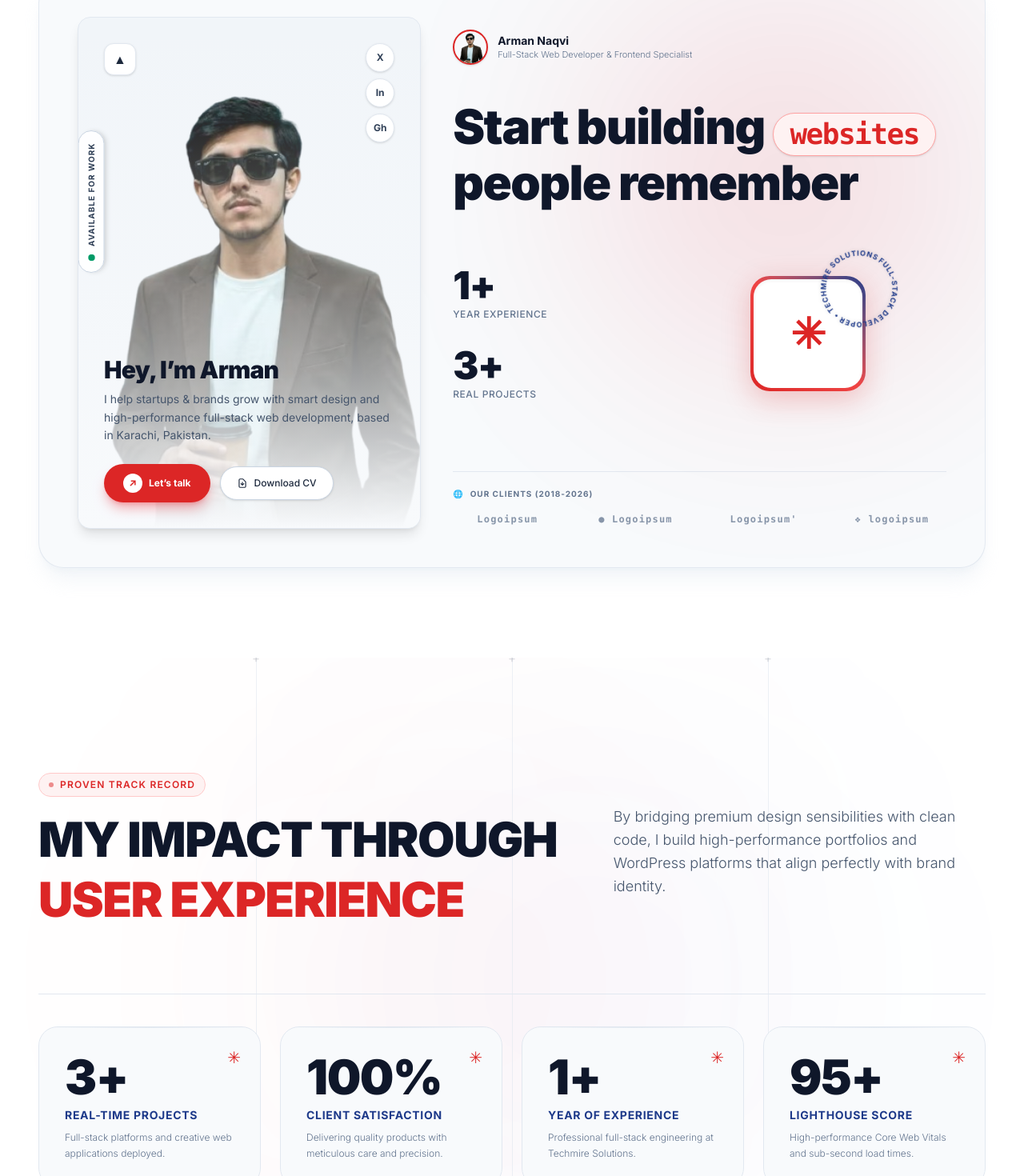
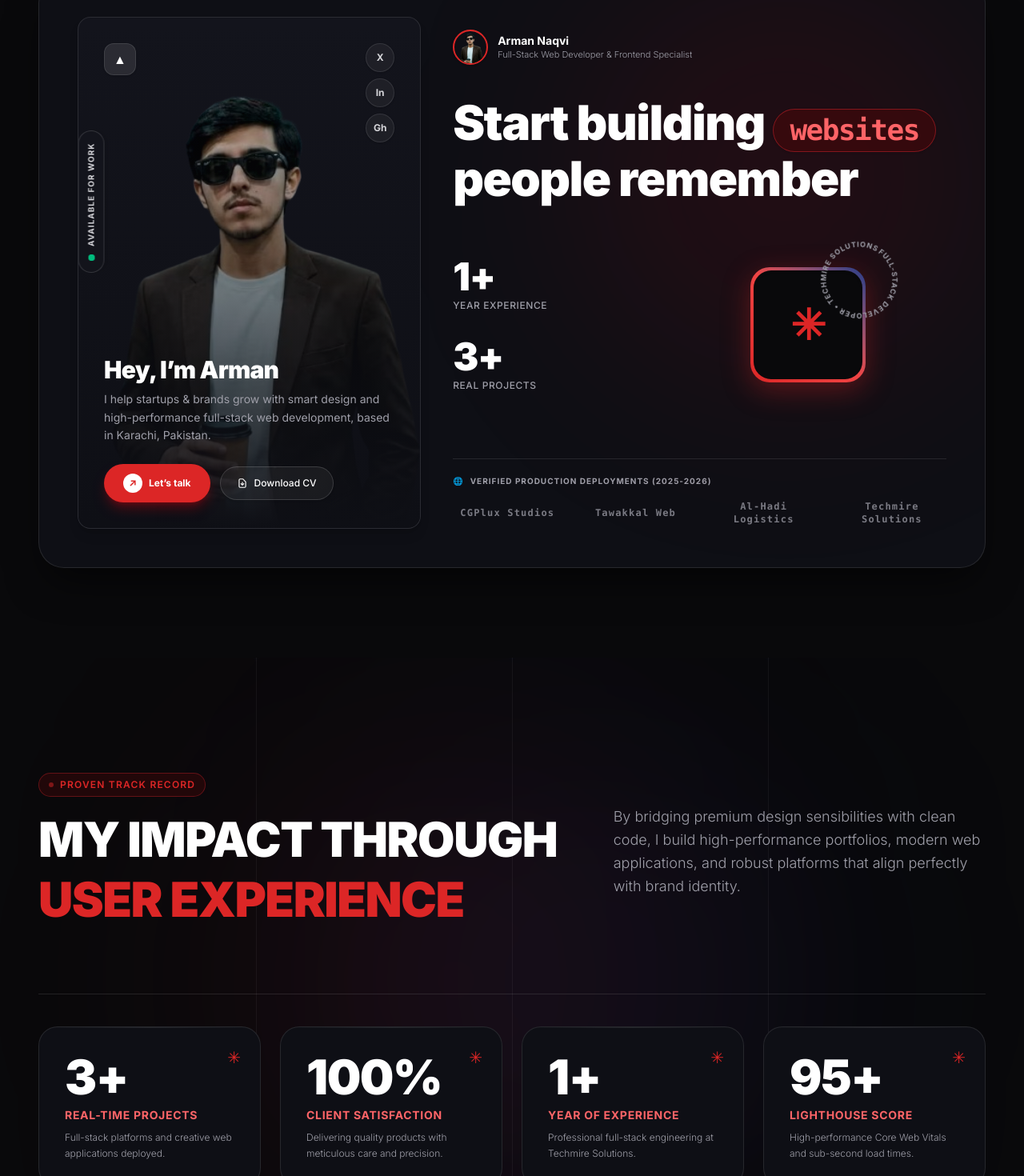
Before and after one commit to armanh148/PortFolio, a Next.js app: page / in a window 1280 px wide. Shown: the part 1230-2700 px from the top of the page at 80% size. Built offline with nearby package versions, Linux system fonts and the light colour scheme; no server answers.

Commit message:
feat: add new about, brand ticker, services rows, and stats counter components

```diff
--- a/src/components/AboutSectionRef.tsx
+++ b/src/components/AboutSectionRef.tsx
@@ -11,10 +11,10 @@ export default function AboutSectionRef({ site }: { site: SiteData }) {
   const firstName = site.name ? site.name.split(" ")[0] : "Arman";
 
   return (
-    <section className="relative py-20 sm:py-28 px-4 sm:px-6 md:px-12 bg-white text-[#0f172a] overflow-hidden select-none">
+    <section className="relative py-20 sm:py-28 px-4 sm:px-6 md:px-12 bg-[#09090b] text-white overflow-hidden select-none">
       <div className="max-w-[1500px] mx-auto">
         {/* Main Card Container */}
-        <div className="relative rounded-3xl sm:rounded-[32px] bg-[#f8fafc] border border-slate-200/90 p-5 sm:p-8 lg:p-12 shadow-xl shadow-slate-200/40 overflow-hidden grid grid-cols-1 lg:grid-cols-12 gap-8 lg:gap-10 items-center">
+        <div className="relative rounded-3xl sm:rounded-[32px] bg-[#0e0f15] border border-white/10 p-5 sm:p-8 lg:p-12 shadow-2xl shadow-black/60 overflow-hidden grid grid-cols-1 lg:grid-cols-12 gap-8 lg:gap-10 items-center">
 
           {/* Subtle background glow */}
           <div className="absolute top-0 right-0 w-[350px] sm:w-[500px] h-[350px] sm:h-[500px] bg-red-600/10 blur-[130px] rounded-full pointer-events-none" />
@@ -23,13 +23,13 @@ export default function AboutSectionRef({ site }: { site: SiteData }) {
           <motion.div
             whileHover={{ y: -4 }}
             transition={{ duration: 0.3 }}
-            className="lg:col-span-5 relative rounded-2xl overflow-hidden bg-slate-100 border border-slate-200 min-h-[460px] sm:min-h-[560px] lg:min-h-[640px] flex flex-col justify-between p-5 sm:p-8 group shadow-lg"
+            className="lg:col-span-5 relative rounded-2xl overflow-hidden bg-[#13141c] border border-white/10 min-h-[460px] sm:min-h-[560px] lg:min-h-[640px] flex flex-col justify-between p-5 sm:p-8 group shadow-lg"
           >
             {/* Top Bar: Brand logo left & Social icons right */}
             <div className="relative z-20 flex justify-between items-start">
               <motion.div
                 whileHover={{ rotate: 90, scale: 1.1 }}
-                className="w-9 h-9 sm:w-10 sm:h-10 rounded-xl bg-white shadow-sm flex items-center justify-center border border-slate-200 text-slate-800 font-bold cursor-pointer transition-colors hover:border-[#dc2626]"
+                className="w-9 h-9 sm:w-10 sm:h-10 rounded-xl bg-white/10 shadow-sm flex items-center justify-center border border-white/10 text-white font-bold cursor-pointer transition-colors hover:border-[#dc2626]"
               >
                 ▲
               </motion.div>
@@ -47,7 +47,7 @@ export default function AboutSectionRef({ site }: { site: SiteData }) {
                     rel="noopener noreferrer"
                     whileHover={{ scale: 1.15, x: -2 }}
                     whileTap={{ scale: 0.95 }}
-                    className="w-8 h-8 sm:w-9 sm:h-9 rounded-full bg-white hover:bg-[#1e3a8a] hover:text-white border border-slate-200 flex items-center justify-center text-xs font-bold text-slate-700 transition-all shadow-sm"
+                    className="w-8 h-8 sm:w-9 sm:h-9 rounded-full bg-white/5 hover:bg-[#dc2626] hover:text-white border border-white/10 flex items-center justify-center text-xs font-bold text-zinc-300 transition-all shadow-sm"
                   >
                     {s.label}
                   </motion.a>
@@ -62,17 +62,17 @@ export default function AboutSectionRef({ site }: { site: SiteData }) {
                 alt={site.name}
                 fill
                 sizes="(max-width: 1024px) 100vw, 40vw"
-                className="object-cover object-top filter contrast-105 brightness-100 group-hover:scale-105 transition-all duration-700"
+                className="object-cover object-top filter contrast-105 brightness-95 group-hover:scale-105 transition-all duration-700"
               />
-              <div className="absolute inset-0 bg-gradient-to-t from-[#f8fafc] via-[#f8fafc]/40 to-transparent" />
+              <div className="absolute inset-0 bg-gradient-to-t from-[#0e0f15] via-[#0e0f15]/50 to-transparent" />
             </div>
 
             {/* Vertical "Available for Work" Pill */}
             <div className="absolute left-4 top-1/2 -translate-y-1/2 z-20 hidden sm:block">
-              <span className="inline-flex items-center gap-2.5 -rotate-90 origin-left text-[10px] font-bold uppercase tracking-widest bg-white/95 border border-slate-300 px-3.5 py-2 rounded-full text-slate-700 shadow-md">
+              <span className="inline-flex items-center gap-2.5 -rotate-90 origin-left text-[10px] font-bold uppercase tracking-widest bg-[#13141c]/90 border border-white/15 px-3.5 py-2 rounded-full text-zinc-300 shadow-md backdrop-blur-md">
                 <span className="relative flex h-2 w-2">
                   <span className="animate-ping absolute inline-flex h-full w-full rounded-full bg-emerald-500 opacity-75" />
-                  <span className="relative inline-flex rounded-full h-2 w-2 bg-emerald-600" />
+                  <span className="relative inline-flex rounded-full h-2 w-2 bg-emerald-500" />
                 </span>
                 Available for Work
               </span>
@@ -81,12 +81,12 @@ export default function AboutSectionRef({ site }: { site: SiteData }) {
             {/* Bottom Card Content */}
             <div className="relative z-20 pt-36 sm:pt-60">
               <Reveal delay={0.1}>
-                <h3 className="text-2xl sm:text-3xl font-black text-[#0f172a] mb-2 tracking-tight">
+                <h3 className="text-2xl sm:text-3xl font-black text-white mb-2 tracking-tight">
                   Hey, I&rsquo;m {firstName}
                 </h3>
               </Reveal>
               <Reveal delay={0.2}>
-                <p className="text-xs sm:text-sm text-slate-600 font-normal leading-relaxed mb-6 max-w-sm">
+                <p className="text-xs sm:text-sm text-zinc-400 font-normal leading-relaxed mb-6 max-w-sm">
                   I help startups &amp; brands grow with smart design and high-performance full-stack web development, based in {site.location || "Karachi, Pakistan"}.
                 </p>
               </Reveal>
@@ -109,7 +109,7 @@ export default function AboutSectionRef({ site }: { site: SiteData }) {
                   href="#hero"
                   whileHover={{ scale: 1.05 }}
                   whileTap={{ scale: 0.96 }}
-                  className="inline-flex items-center gap-2 border border-slate-300 bg-white hover:bg-slate-50 text-slate-800 text-xs font-medium px-4 sm:px-5 py-2.5 sm:py-3 rounded-full transition-all shadow-sm"
+                  className="inline-flex items-center gap-2 border border-white/15 bg-white/5 hover:bg-white/10 text-white text-xs font-medium px-4 sm:px-5 py-2.5 sm:py-3 rounded-full transition-all shadow-sm"
                 >
                   <svg viewBox="0 0 24 24" fill="none" stroke="currentColor" strokeWidth="2" className="w-3.5 h-3.5">
                     <path strokeLinecap="round" strokeLinejoin="round" d="M12 10v6m0 0l-3-3m3 3l3-3m2 8H7a2 2 0 01-2-2V5a2 2 0 012-2h5.586a1 1 0 01.707.293l5.414 5.414a1 1 0 01.293.707V19a2 2 0 01-2 2z" />
@@ -135,8 +135,8 @@ export default function AboutSectionRef({ site }: { site: SiteData }) {
               </div>
               <Reveal delay={0.1}>
                 <div>
-                  <h4 className="text-sm font-bold text-[#0f172a] leading-tight">{site.name}</h4>
-                  <p className="text-[11px] text-slate-500 font-light">{site.role}</p>
+                  <h4 className="text-sm font-bold text-white leading-tight">{site.name}</h4>
+                  <p className="text-[11px] text-zinc-400 font-light">{site.role}</p>
                 </div>
               </Reveal>
             </div>
@@ -144,11 +144,11 @@ export default function AboutSectionRef({ site }: { site: SiteData }) {
             {/* Massive Headline with Glowing Pill Badge */}
             <Reveal delay={0.2}>
               <div className="mb-8 sm:mb-10">
-                <h2 className="text-2xl sm:text-4xl lg:text-5xl xl:text-6xl font-black tracking-tight leading-[1.1] text-[#0f172a]">
+                <h2 className="text-2xl sm:text-4xl lg:text-5xl xl:text-6xl font-black tracking-tight leading-[1.1] text-white">
                   Start building{" "}
                   <motion.span
                     whileHover={{ scale: 1.05 }}
-                    className="inline-block bg-red-50 border border-red-300 text-[#dc2626] px-3.5 sm:px-5 py-1 sm:py-1.5 rounded-full text-xl sm:text-3xl lg:text-4xl font-mono shadow-sm cursor-pointer"
+                    className="inline-block bg-red-950/60 border border-red-500/40 text-red-400 px-3.5 sm:px-5 py-1 sm:py-1.5 rounded-full text-xl sm:text-3xl lg:text-4xl font-mono shadow-sm cursor-pointer"
                   >
                     websites
                   </motion.span>{" "}
@@ -163,10 +163,10 @@ export default function AboutSectionRef({ site }: { site: SiteData }) {
               <div className="sm:col-span-5 flex flex-row sm:flex-col justify-between sm:justify-start gap-6 sm:gap-8">
                 <Reveal delay={0.3}>
                   <div className="group">
-                    <div className="text-3xl sm:text-4xl lg:text-5xl font-black text-[#0f172a] tracking-tight mb-1 group-hover:text-[#dc2626] transition-colors">
+                    <div className="text-3xl sm:text-4xl lg:text-5xl font-black text-white tracking-tight mb-1 group-hover:text-[#dc2626] transition-colors">
                       <AnimatedCounter value="1+" />
                     </div>
-                    <p className="text-[11px] sm:text-xs text-slate-500 font-medium uppercase tracking-wider">
+                    <p className="text-[11px] sm:text-xs text-zinc-400 font-medium uppercase tracking-wider">
                       Year experience
                     </p>
                   </div>
@@ -174,10 +174,10 @@ export default function AboutSectionRef({ site }: { site: SiteData }) {
 
                 <Reveal delay={0.4}>
                   <div className="group">
-                    <div className="text-3xl sm:text-4xl lg:text-5xl font-black text-[#0f172a] tracking-tight mb-1 group-hover:text-[#dc2626] transition-colors">
+                    <div className="text-3xl sm:text-4xl lg:text-5xl font-black text-white tracking-tight mb-1 group-hover:text-[#dc2626] transition-colors">
                       <AnimatedCounter value="3+" />
                     </div>
-                    <p className="text-[11px] sm:text-xs text-slate-500 font-medium uppercase tracking-wider">
+                    <p className="text-[11px] sm:text-xs text-zinc-400 font-medium uppercase tracking-wider">
                       Real projects
                     </p>
                   </div>
@@ -191,9 +191,9 @@ export default function AboutSectionRef({ site }: { site: SiteData }) {
                   <motion.div
                     whileHover={{ scale: 1.08, rotate: 6 }}
                     transition={{ type: "spring", stiffness: 300, damping: 15 }}
-                    className="w-28 h-28 sm:w-36 sm:h-36 rounded-3xl bg-gradient-to-tr from-[#dc2626] via-[#ef4444] to-[#1e3a8a] p-1 shadow-[0_10px_35px_rgba(220,38,38,0.25)] flex items-center justify-center cursor-pointer"
+                    className="w-28 h-28 sm:w-36 sm:h-36 rounded-3xl bg-gradient-to-tr from-[#dc2626] via-[#ef4444] to-[#1e3a8a] p-1 shadow-[0_10px_35px_rgba(220,38,38,0.35)] flex items-center justify-center cursor-pointer"
                   >
-                    <div className="w-full h-full bg-white rounded-[22px] flex items-center justify-center shadow-inner">
+                    <div className="w-full h-full bg-[#09090b] rounded-[22px] flex items-center justify-center shadow-inner">
                       <motion.span
                         animate={{ scale: [1, 1.15, 1] }}
                         transition={{ duration: 3, repeat: Infinity, ease: "easeInOut" }}
@@ -210,7 +210,7 @@ export default function AboutSectionRef({ site }: { site: SiteData }) {
                     transition={{ duration: 20, repeat: Infinity, ease: "linear" }}
                     className="absolute -right-2 -top-1 sm:-right-4 sm:-top-2 w-24 h-24 sm:w-28 sm:h-28 cursor-pointer pointer-events-none"
                   >
-                    <svg viewBox="0 0 100 100" className="w-full h-full text-[#1e3a8a] fill-current drop-shadow-sm">
+                    <svg viewBox="0 0 100 100" className="w-full h-full text-zinc-400 fill-current drop-shadow-sm">
                       <path id="circlePath" d="M 50, 50 m -37, 0 a 37,37 0 1,1 74,0 a 37,37 0 1,1 -74,0" fill="none" />
                       <text className="text-[8px] font-bold uppercase tracking-widest">
                         <textPath href="#circlePath">
@@ -224,18 +224,18 @@ export default function AboutSectionRef({ site }: { site: SiteData }) {
             </div>
 
             {/* Bottom Row: Client Logos */}
-            <div className="border-t border-slate-200 pt-5">
-              <p className="text-[10px] font-bold uppercase tracking-widest text-slate-500 mb-3 flex items-center gap-2">
-                <span>🌐</span> Our clients (2018-2026)
+            <div className="border-t border-white/10 pt-5">
+              <p className="text-[10px] font-bold uppercase tracking-widest text-zinc-400 mb-3 flex items-center gap-2">
+                <span>🌐</span> Verified Production Deployments (2025-2026)
               </p>
               <div className="grid grid-cols-2 sm:grid-cols-4 gap-3 sm:gap-6 items-center opacity-75 hover:opacity-100 transition-opacity">
-                {["Logoipsum", "● Logoipsum", "Logoipsum'", "❖ logoipsum"].map((logo) => (
+                {["CGPlux Studios", "Tawakkal Web", "Al-Hadi Logistics", "Techmire Solutions"].map((client) => (
                   <motion.span
-                    key={logo}
+                    key={client}
                     whileHover={{ scale: 1.08, color: "#dc2626" }}
-                    className="text-xs font-mono font-bold tracking-widest text-slate-500 transition-colors cursor-pointer text-center py-1 bg-slate-100 sm:bg-transparent rounded-lg sm:rounded-none"
+                    className="text-xs font-mono font-bold tracking-widest text-zinc-400 transition-colors cursor-pointer text-center py-1 bg-white/5 sm:bg-transparent rounded-lg sm:rounded-none"
                   >
-                    {logo}
+                    {client}
                   </motion.span>
                 ))}
               </div>
--- a/src/components/StatsCounter.tsx
+++ b/src/components/StatsCounter.tsx
@@ -29,30 +29,30 @@ const STATS = [
 
 export default function StatsCounter() {
   return (
-    <section className="relative py-16 sm:py-24 md:py-36 bg-white text-[#0f172a] border-b border-slate-200 px-4 sm:px-6 md:px-12 overflow-hidden select-none">
+    <section className="relative py-16 sm:py-24 md:py-36 bg-[#09090b] text-white border-b border-white/10 px-4 sm:px-6 md:px-12 overflow-hidden select-none">
       {/* Background ambient lighting */}
-      <div className="absolute top-1/2 left-1/4 -translate-y-1/2 w-[500px] h-[500px] bg-red-500/5 blur-[160px] rounded-full pointer-events-none" />
-      <div className="absolute top-1/2 right-1/4 -translate-y-1/2 w-[450px] h-[450px] bg-blue-600/5 blur-[160px] rounded-full pointer-events-none" />
+      <div className="absolute top-1/2 left-1/4 -translate-y-1/2 w-[500px] h-[500px] bg-red-500/10 blur-[160px] rounded-full pointer-events-none" />
+      <div className="absolute top-1/2 right-1/4 -translate-y-1/2 w-[450px] h-[450px] bg-blue-600/10 blur-[160px] rounded-full pointer-events-none" />
 
       {/* Grid line separator */}
-      <div className="absolute left-1/4 top-0 bottom-0 border-r border-slate-200/60 hidden lg:block" />
-      <div className="absolute left-2/4 top-0 bottom-0 border-r border-slate-200/60 hidden lg:block" />
-      <div className="absolute left-3/4 top-0 bottom-0 border-r border-slate-200/60 hidden lg:block" />
+      <div className="absolute left-1/4 top-0 bottom-0 border-r border-white/5 hidden lg:block" />
+      <div className="absolute left-2/4 top-0 bottom-0 border-r border-white/5 hidden lg:block" />
+      <div className="absolute left-3/4 top-0 bottom-0 border-r border-white/5 hidden lg:block" />
 
       {/* Intersection Crosshairs */}
-      <span className="cross-mark text-slate-300" style={{ left: "25%", top: "0", transform: "translate(-50%, -50%)" }}>+</span>
-      <span className="cross-mark text-slate-300" style={{ left: "50%", top: "0", transform: "translate(-50%, -50%)" }}>+</span>
-      <span className="cross-mark text-slate-300" style={{ left: "75%", top: "0", transform: "translate(-50%, -50%)" }}>+</span>
+      <span className="cross-mark text-white/20" style={{ left: "25%", top: "0", transform: "translate(-50%, -50%)" }}>+</span>
+      <span className="cross-mark text-white/20" style={{ left: "50%", top: "0", transform: "translate(-50%, -50%)" }}>+</span>
+      <span className="cross-mark text-white/20" style={{ left: "75%", top: "0", transform: "translate(-50%, -50%)" }}>+</span>
 
       <div className="max-w-[1500px] mx-auto relative z-10">
         <div className="grid grid-cols-1 lg:grid-cols-12 gap-8 lg:gap-12 items-center mb-10 sm:mb-16 md:mb-20">
           <div className="lg:col-span-7">
             <Reveal>
-              <span className="inline-flex items-center gap-2 px-3 py-1.5 rounded-full border border-red-200 bg-red-50 text-xs text-[#dc2626] font-semibold uppercase tracking-widest mb-3 sm:mb-4">
+              <span className="inline-flex items-center gap-2 px-3 py-1.5 rounded-full border border-red-500/30 bg-red-950/40 text-xs text-[#dc2626] font-semibold uppercase tracking-widest mb-3 sm:mb-4">
                 <span className="w-1.5 h-1.5 rounded-full bg-[#dc2626] animate-pulse" />
                 Proven Track Record
               </span>
-              <h2 className="text-3xl sm:text-5xl lg:text-6xl font-black uppercase tracking-tight text-[#0f172a] leading-tight">
+              <h2 className="text-3xl sm:text-5xl lg:text-6xl font-black uppercase tracking-tight text-white leading-tight">
                 My Impact Through <br />
                 <span className="text-[#dc2626]">User Experience</span>
               </h2>
@@ -60,24 +60,24 @@ export default function StatsCounter() {
           </div>
           <div className="lg:col-span-5">
             <Reveal delay={0.2}>
-              <p className="text-slate-600 font-light text-sm sm:text-base md:text-lg leading-relaxed">
-                By bridging premium design sensibilities with clean code, I build high-performance portfolios and WordPress platforms that align perfectly with brand identity.
+              <p className="text-zinc-400 font-light text-sm sm:text-base md:text-lg leading-relaxed">
+                By bridging premium design sensibilities with clean code, I build high-performance portfolios, modern web applications, and robust platforms that align perfectly with brand identity.
               </p>
             </Reveal>
           </div>
         </div>
 
-        {/* Stats Grid with Animated Counters & Clean Light Cards (2 columns on mobile, 4 on desktop) */}
-        <div className="grid grid-cols-2 lg:grid-cols-4 gap-3 sm:gap-6 pt-6 sm:pt-10 border-t border-slate-200">
+        {/* Stats Grid with Animated Counters & Clean Dark Cards (2 columns on mobile, 4 on desktop) */}
+        <div className="grid grid-cols-2 lg:grid-cols-4 gap-3 sm:gap-6 pt-6 sm:pt-10 border-t border-white/10">
           {STATS.map((stat, i) => (
             <Reveal key={stat.label} delay={i * 0.08}>
               <motion.div
                 whileHover={{ y: -6, scale: 1.02 }}
                 transition={{ type: "spring", stiffness: 300, damping: 20 }}
-                className="group relative p-4 sm:p-7 md:p-8 rounded-xl sm:rounded-2xl md:rounded-3xl border border-slate-200 bg-[#f8fafc] hover:bg-white hover:shadow-2xl hover:border-[#dc2626]/50 hover:shadow-red-500/10 transition-all duration-300 cursor-pointer overflow-hidden flex flex-col justify-between h-full"
+                className="group relative p-4 sm:p-7 md:p-8 rounded-xl sm:rounded-2xl md:rounded-3xl border border-white/10 bg-[#0e0f15] hover:bg-[#13141c] hover:shadow-2xl hover:border-[#dc2626]/50 hover:shadow-red-500/10 transition-all duration-300 cursor-pointer overflow-hidden flex flex-col justify-between h-full"
               >
                 {/* Top Glare Highlight */}
-                <div className="absolute top-0 left-0 right-0 h-[1px] bg-gradient-to-r from-transparent via-slate-200 to-transparent group-hover:via-[#dc2626]/50 transition-colors" />
+                <div className="absolute top-0 left-0 right-0 h-[1px] bg-gradient-to-r from-transparent via-white/10 to-transparent group-hover:via-[#dc2626]/50 transition-colors" />
 
                 {/* Glow accent in background on hover */}
                 <div className="absolute -top-12 -right-12 w-28 h-28 bg-red-500/10 rounded-full blur-2xl opacity-0 group-hover:opacity-100 transition-opacity duration-500 pointer-events-none" />
@@ -90,16 +90,16 @@ export default function StatsCounter() {
                 </motion.span>
 
                 <div>
-                  <div className="text-2xl sm:text-4xl md:text-5xl lg:text-6xl font-black tracking-tight mb-1 sm:mb-2 text-[#0f172a] group-hover:text-[#dc2626] transition-colors leading-none">
+                  <div className="text-2xl sm:text-4xl md:text-5xl lg:text-6xl font-black tracking-tight mb-1 sm:mb-2 text-white group-hover:text-[#dc2626] transition-colors leading-none">
                     <AnimatedCounter value={stat.value} duration={1.6 + i * 0.2} />
                   </div>
 
-                  <h4 className="text-[10px] sm:text-xs md:text-sm font-bold text-[#1e3a8a] uppercase tracking-wider mb-1 sm:mb-2 line-clamp-1 sm:line-clamp-none">
+                  <h4 className="text-[10px] sm:text-xs md:text-sm font-bold text-red-400 uppercase tracking-wider mb-1 sm:mb-2 line-clamp-1 sm:line-clamp-none">
                     {stat.label}
                   </h4>
                 </div>
 
-                <p className="text-[10px] sm:text-xs text-slate-500 font-light leading-relaxed line-clamp-2 sm:line-clamp-none">
+                <p className="text-[10px] sm:text-xs text-zinc-400 font-light leading-relaxed line-clamp-2 sm:line-clamp-none">
                   {stat.description}
                 </p>
               </motion.div>
```
Also changed, not shown: src/components/BrandTicker.tsx (+10 -10 lines), src/components/ServicesRows.tsx (+25 -25 lines).
